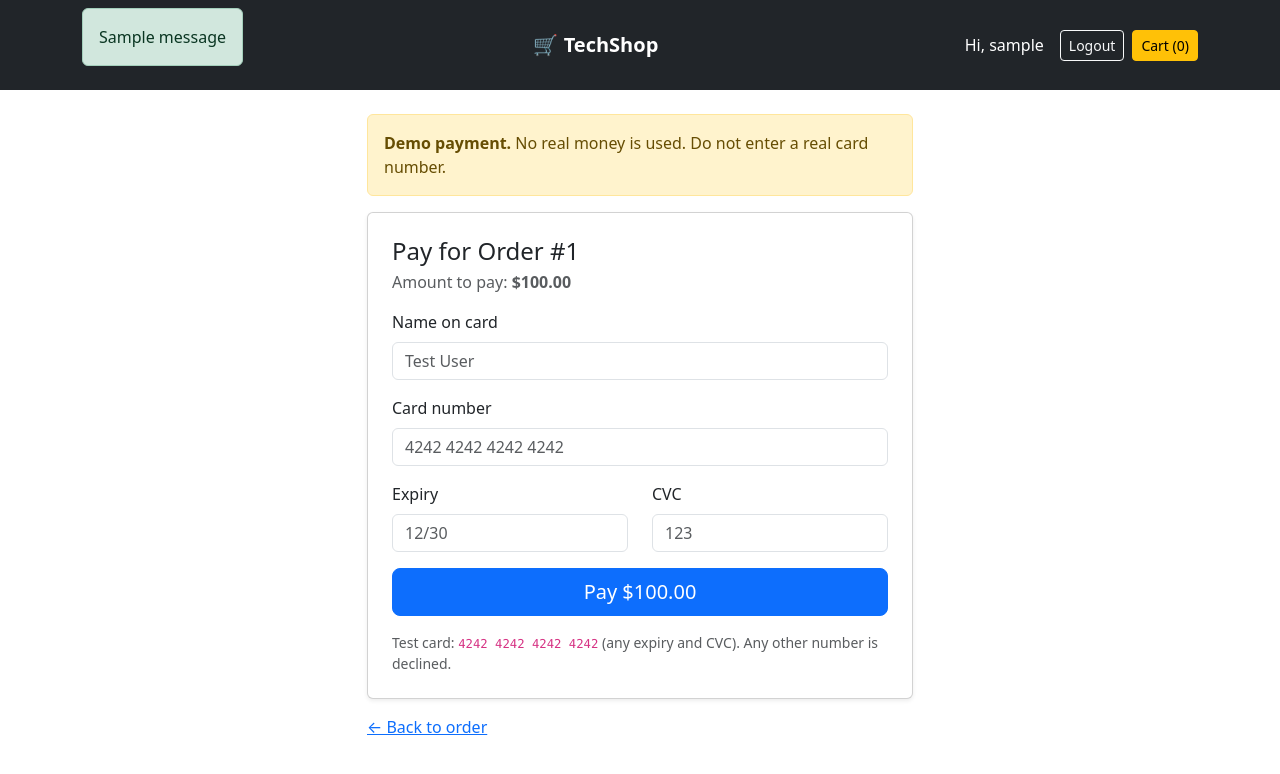
After one commit to shawkatsahil/Ecommerce--django, a Django app: page /orders/1/pay/ in a window 1280 px wide. The commit adds this page. Shown: the top 774 px of the page. Run offline with Django 5.2, Linux system fonts and the light colour scheme; a user stored in the database is signed in; tables that the repository leaves empty hold one stand-in row (values such as "Sample post"); one stand-in notice (Sample message) is shown.

Commit message:
Step 9: simulated card payment

```diff
--- /dev/null
+++ b/orders/templates/orders/payment.html
@@ -0,0 +1,50 @@
+{% extends "base.html" %}
+
+{% block title %}Pay for Order {{ order.id }} | TechShop{% endblock %}
+
+{% block content %}
+<div class="row justify-content-center">
+  <div class="col-md-6">
+    <div class="alert alert-warning">
+      <strong>Demo payment.</strong> No real money is used. Do not enter a real card number.
+    </div>
+
+    <div class="card shadow-sm">
+      <div class="card-body p-4">
+        <h4 class="mb-1">Pay for Order #{{ order.id }}</h4>
+        <p class="text-muted">Amount to pay: <strong>${{ order.get_total_cost }}</strong></p>
+
+        <form method="post" autocomplete="off">
+          {% csrf_token %}
+          <div class="mb-3">
+            <label class="form-label">Name on card</label>
+            <input type="text" name="card_name" class="form-control" placeholder="Test User">
+          </div>
+          <div class="mb-3">
+            <label class="form-label">Card number</label>
+            <input type="text" name="card_number" class="form-control"
+                   placeholder="4242 4242 4242 4242" maxlength="19" required>
+          </div>
+          <div class="row">
+            <div class="col mb-3">
+              <label class="form-label">Expiry</label>
+              <input type="text" name="expiry" class="form-control" placeholder="12/30">
+            </div>
+            <div class="col mb-3">
+              <label class="form-label">CVC</label>
+              <input type="text" name="cvc" class="form-control" placeholder="123" maxlength="4">
+            </div>
+          </div>
+          <button type="submit" class="btn btn-primary btn-lg w-100">Pay ${{ order.get_total_cost }}</button>
+        </form>
+
+        <p class="text-muted small mt-3 mb-0">
+          Test card: <code>4242 4242 4242 4242</code> (any expiry and CVC). Any other number is declined.
+        </p>
+      </div>
+    </div>
+
+    <a href="{% url 'orders:order_detail' order.id %}" class="d-block mt-3">&larr; Back to order</a>
+  </div>
+</div>
+{% endblock %}
--- a/orders/urls.py
+++ b/orders/urls.py
@@ -6,4 +6,5 @@ app_name = "orders"
 urlpatterns = [
     path("checkout/", views.checkout, name="checkout"),
     path("<int:order_id>/", views.order_detail, name="order_detail"),
+    path("<int:order_id>/pay/", views.payment_start, name="payment_start"),
 ]
--- a/orders/views.py
+++ b/orders/views.py
@@ -1,3 +1,4 @@
+from django.contrib import messages
 from django.contrib.auth.decorators import login_required
 from django.db import transaction
 from django.shortcuts import render, redirect, get_object_or_404
@@ -40,4 +41,34 @@ def order_detail(request, order_id):
     order = get_object_or_404(Order, id=order_id, user=request.user)
     return render(request, "orders/order_detail.html", {"order": order})
 
+
+def _mark_order_paid(order):
+    """Mark the order as paid and lower the stock. Safe to call twice."""
+    with transaction.atomic():
+        order = Order.objects.select_for_update().get(pk=order.pk)
+        if order.status != "pending":
+            return False
+        order.status = "paid"
+        order.save(update_fields=["status"])
+        for item in order.items.select_related("product"):
+            product = item.product
+            product.stock = max(0, product.stock - item.quantity)
+            product.save(update_fields=["stock"])
+    return True
+
+
+@login_required
+def payment_start(request, order_id):
+    order = get_object_or_404(Order, id=order_id, user=request.user, status="pending")
+
+    if request.method == "POST":
+        card = request.POST.get("card_number", "").replace(" ", "")
+        if card == "4242424242424242":
+            _mark_order_paid(order)
+            messages.success(request, "Payment received. Thank you for your order!")
+            return redirect("orders:order_detail", order_id=order.id)
+        messages.error(request, "Card declined. Use the test card 4242 4242 4242 4242.")
+
+    return render(request, "orders/payment.html", {"order": order})
+
 # Create your views here.
--- a/templates/base.html
+++ b/templates/base.html
@@ -9,6 +9,13 @@
 <body>
      <nav class="navbar navbar-dark bg-dark mb-4">
     <div class="container">
+          {% if messages %}
+      {% for message in messages %}
+        <div class="alert alert-{% if message.tags == 'error' %}danger{% else %}{{ message.tags }}{% endif %}">
+          {{ message }}
+        </div>
+      {% endfor %}
+    {% endif %}
       <a class="navbar-brand fw-bold" href="{% url 'store:product_list' %}">🛒 TechShop</a>
       <div class="d-flex align-items-center gap-2">
         {% if user.is_authenticated %}
```
Also changed, not shown: orders/templates/orders/order_detail.html (+6 -2 lines).
